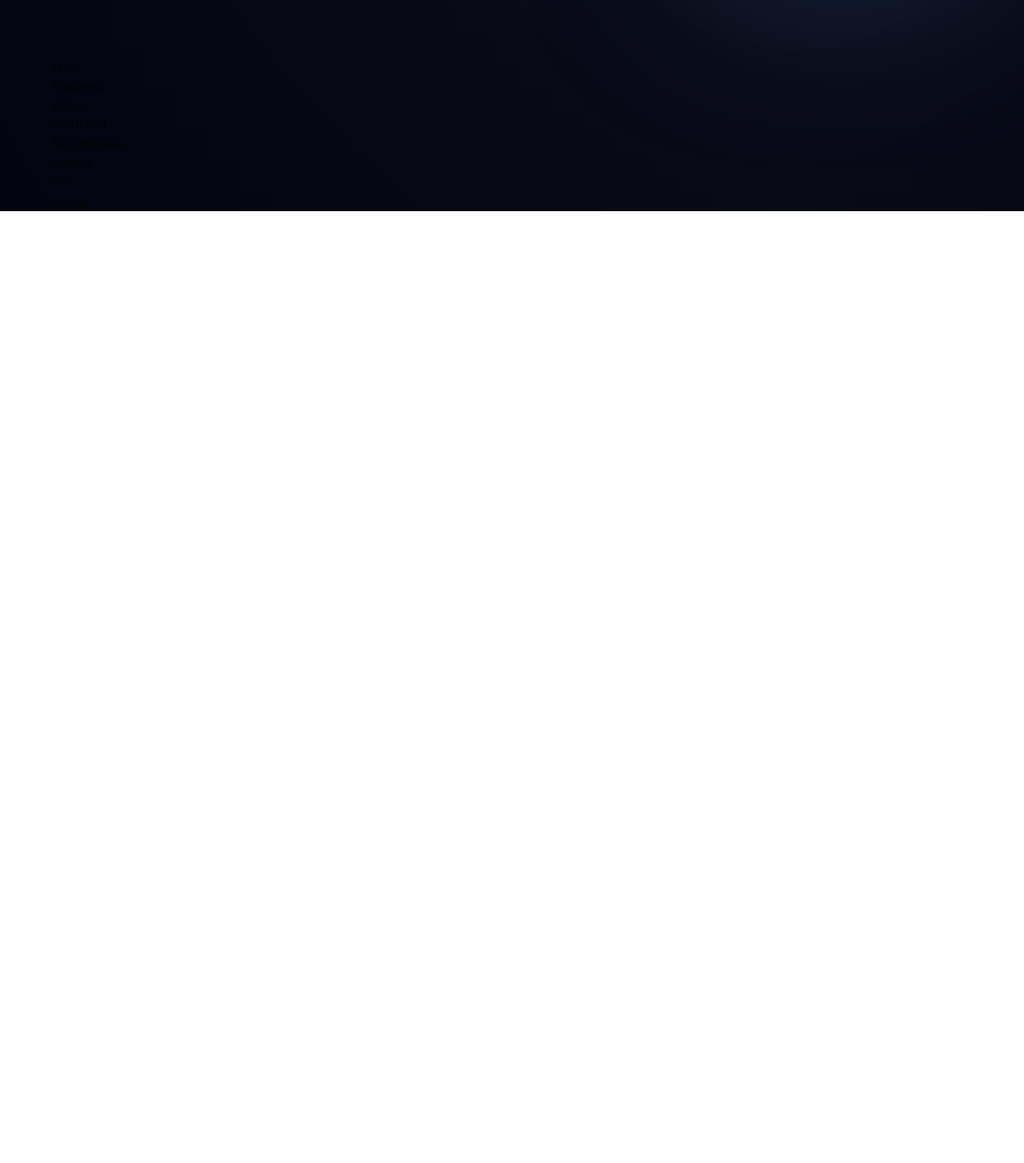
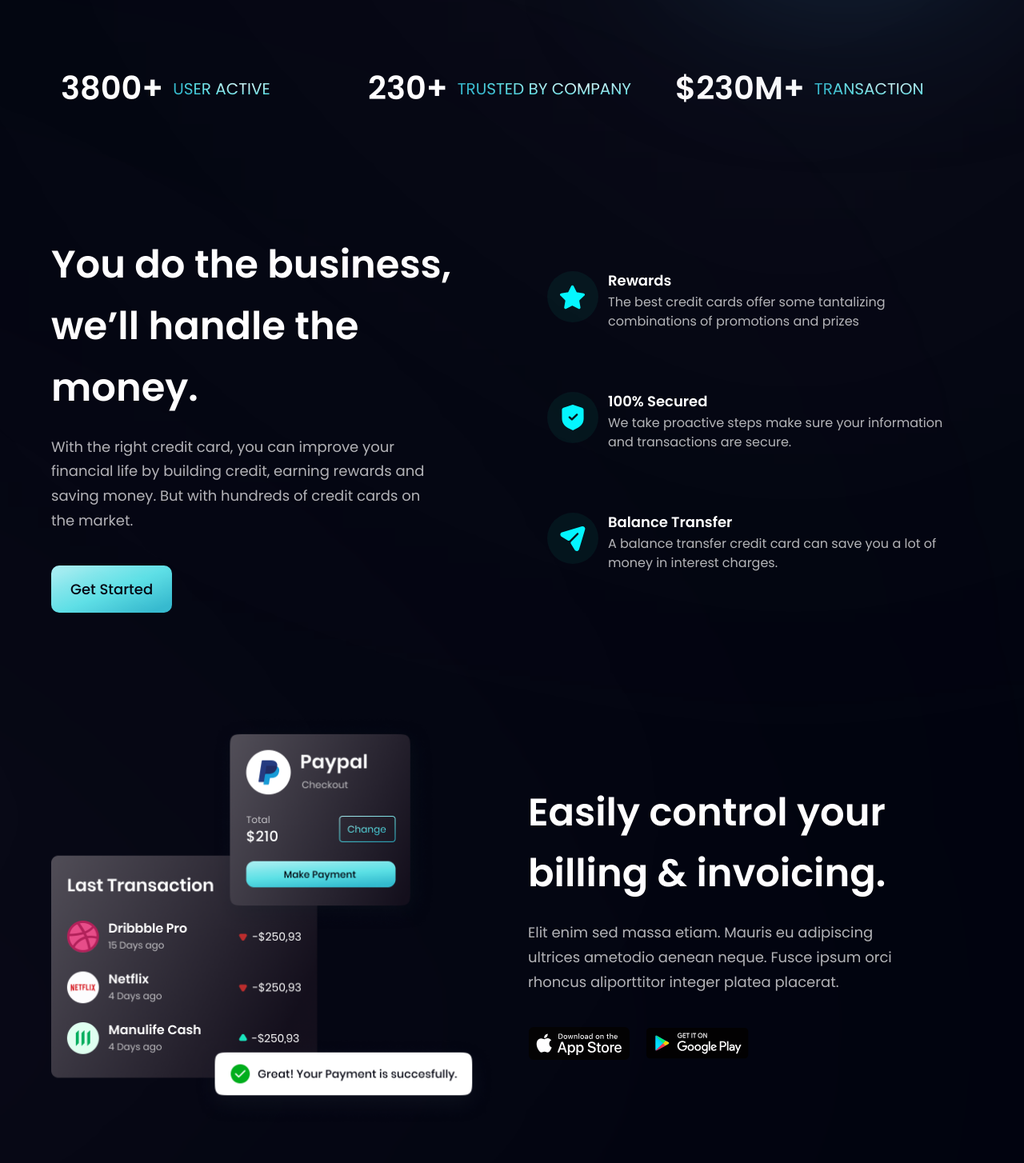
Before and after one commit to cmitch30/modern_bank_app, a React (Vite) app: page / in a window 1280 px wide. Shown: the part 716-2170 px from the top of the page at 80% size. Before the commit the page ends 980 px from the top, so only its background shows below. Built offline with nearby package versions, Linux system fonts and the light colour scheme.

Commit message:
card component added

```diff
--- a/src/components/Billing.jsx
+++ b/src/components/Billing.jsx
@@ -1,11 +1,41 @@
-import React from 'react'
+import React from "react";
+import { apple, bill, google } from "../assets";
+import styles, { layout } from "../style";
 
-const Billing = () => {
-  return (
-    <div>
-      Billing
+const Billing = () => (
+  <section id="product" className={layout.sectionReverse}>
+    <div className={layout.sectionImgReverse}>
+      <img
+        src={bill}
+        alt="billing"
+        className="w-[100%] h-[100%] relative z-[5]"
+      />
+      <div className="absolute z-3 -left-1/2 top-0 w-[50%] h-[50%] rounded-full white__gradient" />
+      <div className="absolute z-0 -left-1/2 bottom-0 w-[50%] h-[50%] rounded-full pink__gradient" />
     </div>
-  )
-}
+    <div className={layout.sectionInfo}>
+      <h2 className={styles.heading2}>
+        Easily control your <br className="sm:block hidden" /> billing &
+        invoicing.
+      </h2>
+      <p className={`${styles.paragraph} max-w-[470px] mt-5`}>
+        Elit enim sed massa etiam. Mauris eu adipiscing ultrices ametodio aenean
+        neque. Fusce ipsum orci rhoncus aliporttitor integer platea placerat.
+      </p>
+      <div className="flex flex-row flex-wrap sm:mt-10 mt-6">
+        <img
+          src={apple}
+          alt="apple_store"
+          className="w-[128px] h-[42px] object-contain mr-5 cursor-pointer"
+        />
+        <img
+          src={google}
+          alt="google_play"
+          className="w-[128px] h-[42px] object-contain cursor-pointer"
+        />
+      </div>
+    </div>
+  </section>
+);
 
-export default Billing
+export default Billing;
--- a/src/components/Business.jsx
+++ b/src/components/Business.jsx
@@ -1,11 +1,45 @@
 import React from 'react'
+import styles, {layout} from '../style'
+import { features } from '../constants'
+import Button from './Button'
+
+const FeatureCard = ({ icon, title, content, index }) => (
+  <div className={`flex flex-row p-6 rounded-[20px] ${index !== features.length - 1 ? "mb-6" : "mb-0"} feature-card`}
+  >
+    <div
+      className={`w-[64px] h-[64px] rounded-full ${styles.flexCenter} bg-dimBlue`}
+    >
+      <img src={icon} alt="icon" className="w-[50%] h-[50%] object-contain" />
+    </div>
+    <div className='flex-1 flex flex-col ml-3'>
+      <h4 className='font-poppins font-semibold text-white text-[18px] leading-[23px] mb-1'>{title}</h4>
+      <p className='font-poppins font-normal text-dimWhite text-[16px] leading-[24px] mb-1'>{content}</p>
+    </div>
+  </div>
+);
 
 const Business = () => {
   return (
-    <div>
-      Business
-    </div>
-  )
+    <section id="features" className={layout.section}>
+      <div className={layout.sectionInfo}>
+        <h2 className={styles.heading2}>
+          You do the business, <br className="sm:block hidden" /> we’ll handle
+          the money.
+        </h2>
+        <p className={`${styles.paragraph} max-w-[470px] mt-5`}>
+          With the right credit card, you can improve your financial life by
+          building credit, earning rewards and saving money. But with hundreds
+          of credit cards on the market.
+        </p>
+        <Button styles="mt-10" />
+      </div>
+      <div className={`${layout.sectionImg} flex-col`}>
+        {features.map((feature, index) => (
+          <FeatureCard key={feature.id} {...feature} index={index} />
+        ))}
+      </div>
+    </section>
+  );
 }
 
 export default Business
--- a/src/components/Button.jsx
+++ b/src/components/Button.jsx
@@ -1,11 +1,15 @@
 import React from 'react'
 
-const Button = () => {
+
+const Button = ({ styles }) => {
   return (
-    <div>
-      Button
-    </div>
-  )
+    <button
+      type="button"
+      className={`py-4 px-6 bg-blue-gradient font-poppins font-medium text-[18px] text-primary outline-none ${styles} rounded-[10px]`}
+    >
+      Get Started
+    </button>
+  );
 }
 
 export default Button
--- a/src/components/CardDeal.jsx
+++ b/src/components/CardDeal.jsx
@@ -1,11 +1,25 @@
-import React from 'react'
+import React from "react";
+import styles, {layout} from "../style";
+import { card } from "../assets";
+import Button from "./Button";
 
-const CardDeal = () => {
-  return (
-    <div>
-      CardDeal
+const CardDeal = () => (
+  <section className={layout.section}>
+    <div className={layout.sectionInfo}>
+      <h2 className={styles.heading2}>
+        Find a better card deal <br className="sm:block hidden" /> in few easy
+        steps.
+      </h2>
+      <p className={`${styles.paragraph} max-w-[470px] mt-5`}>
+        Arcu tortor, purus in mattis at sed integer faucibus. Aliquet quis
+        aliquet eget mauris tortor.ç Aliquet ultrices ac, ametau.
+      </p>
+    <Button styles='mt-10'/>
     </div>
-  )
-}
+    <div className={layout.sectionImg}>
+      <img src={card} alt="card" className="w-[100$] h-[100%]" />
+    </div>
+  </section>
+);
 
-export default CardDeal
+export default CardDeal;
--- a/src/components/Stats.jsx
+++ b/src/components/Stats.jsx
@@ -1,11 +1,23 @@
-import React from 'react'
+import React from "react";
+import { stats } from "../constants";
+import styles from "../style";
 
-const Stats = () => {
-  return (
-    <div>
-      Stats
-    </div>
-  )
-}
+const Stats = () => (
+  <section
+    id="stats"
+    className={`${styles.flexCenter} flex-row flex-wrap sm:mb-20 mb-6`}
+  >
+    {stats.map((stat) => (
+      <div key={stat.id} className={`flex-1 flex justify-start items-center flex-row m-3`}>
+        <h4 className="font-poppins font-semibold xs:text-[40px] text-[30px] xs:leading-[53px] leading-[43px] text-white">
+          {stat.value}
+        </h4>
+        <p className="font-poppins font-normal xs:text-[20px] text-[15px] xs:leading-[26px] leading-[21px] text-gradient uppercase ml-3">
+          {stat.title}
+        </p>
+      </div>
+    ))}
+  </section>
+);
 
-export default Stats
+export default Stats;
```
